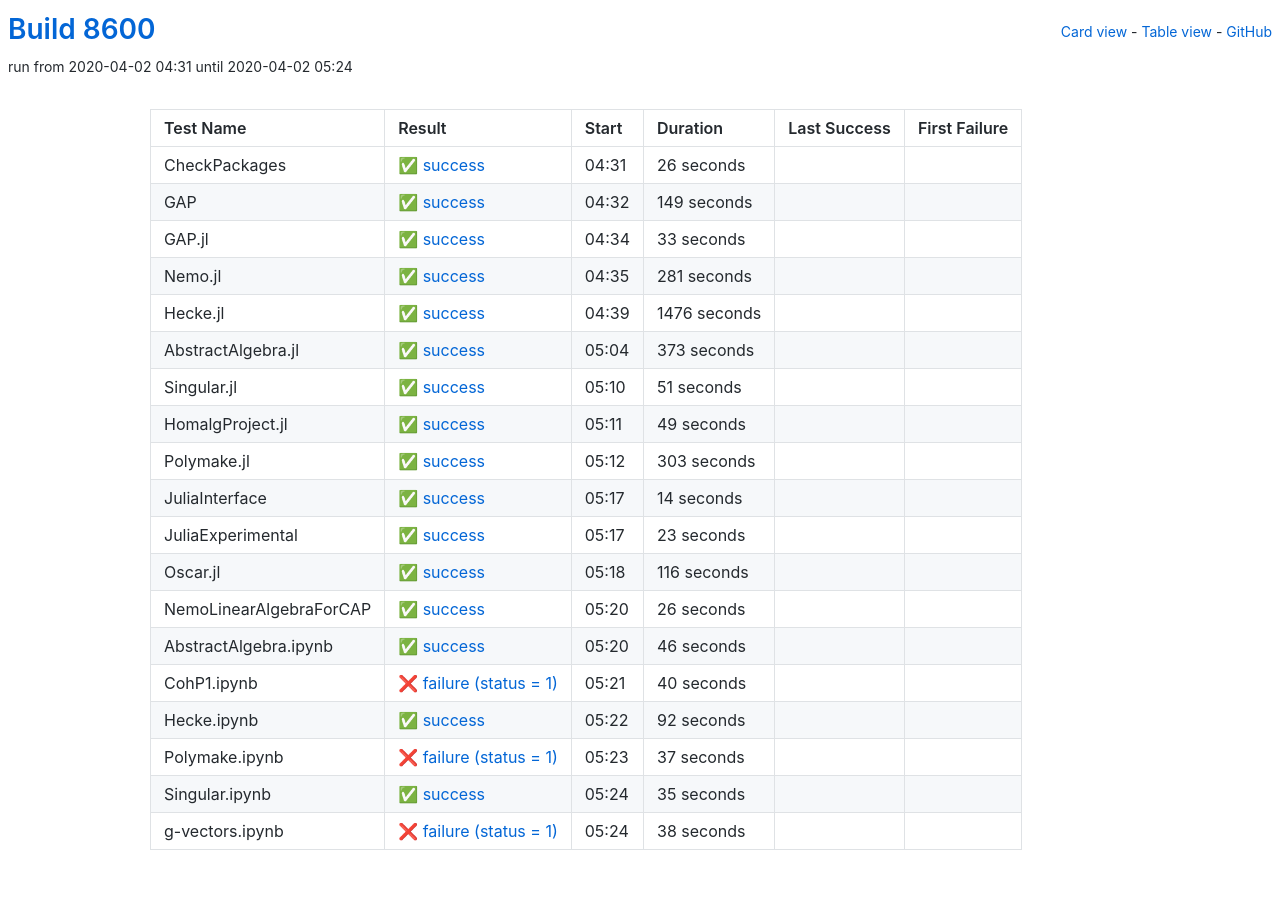
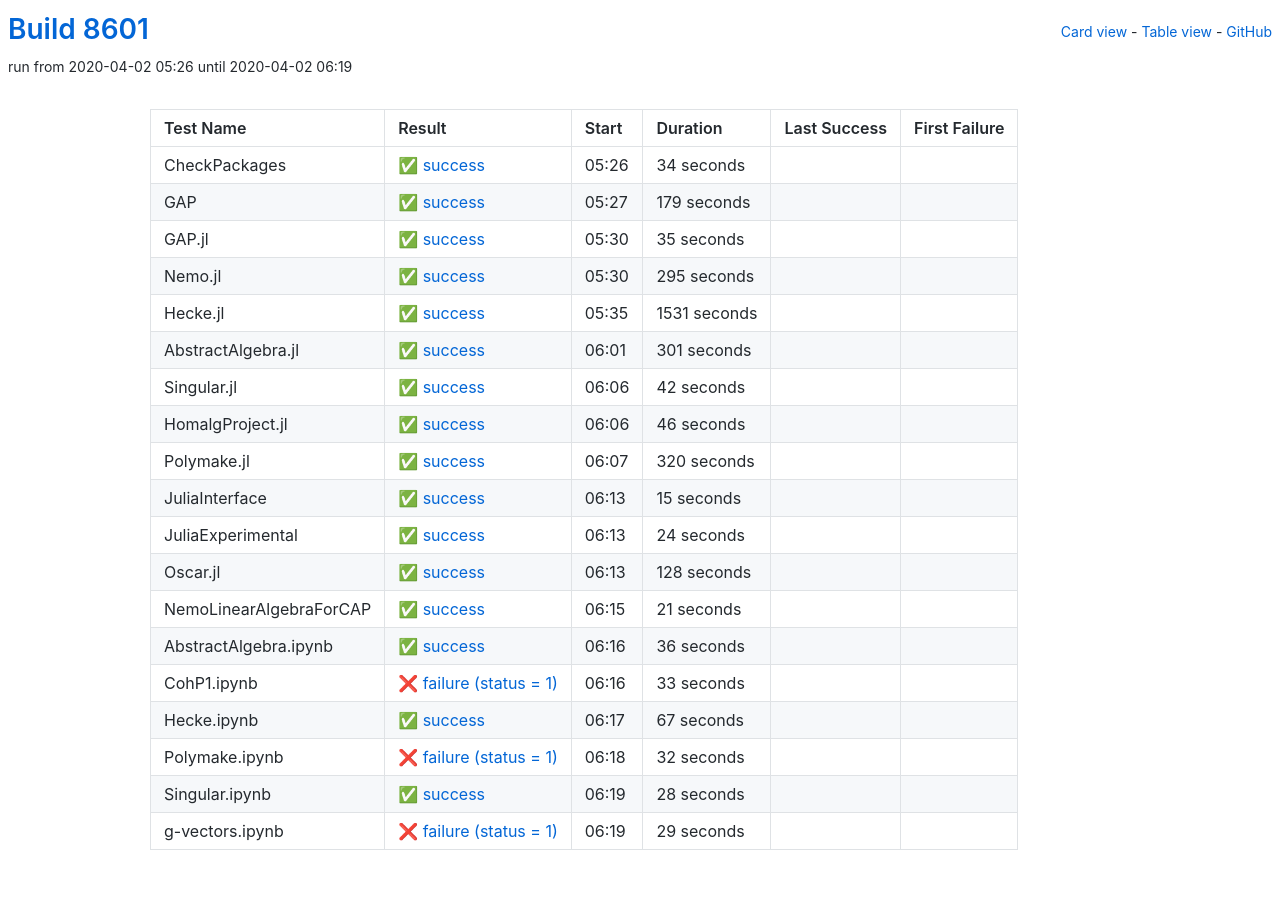
Before and after one commit to oscar-system/oscar-ci-status, a Jekyll site: the page built from table.html, in a window 1280 px wide. Built offline with Jekyll 4.4.1, drawn with Linux system fonts in a browser that asks for light colours.

Commit message:
Build 8601

```diff
--- a/_data/ci.yml
+++ b/_data/ci.yml
@@ -1,148 +1,82 @@
-build: 8600
-build_url: https://oscarci.mathematik.uni-kl.de/job/oscar/8600/
+build: 8601
+build_url: https://oscarci.mathematik.uni-kl.de/job/oscar/8601/
 job: oscar
 tests:
-- duration: 26
+- duration: 34
   exitcode: 0
   first_failure: false
   first_failure_url: null
   last_success: false
   last_success_url: null
-  log: https://oscarci.mathematik.uni-kl.de/job/oscar/8600/artifact/logs/build-8600/CheckPackages.log
+  log: https://oscarci.mathematik.uni-kl.de/job/oscar/8601/artifact/logs/build-8601/CheckPackages.log
   name: CheckPackages
-  start: 2020-04-02 04:31
+  start: 2020-04-02 05:26
   status: success
   success: true
-- duration: 149
+- duration: 179
   exitcode: 0
   first_failure: false
   first_failure_url: null
   last_success: false
   last_success_url: null
-  log: https://oscarci.mathematik.uni-kl.de/job/oscar/8600/artifact/logs/build-8600/GAP.log
+  log: https://oscarci.mathematik.uni-kl.de/job/oscar/8601/artifact/logs/build-8601/GAP.log
   name: GAP
-  start: 2020-04-02 04:32
+  start: 2020-04-02 05:27
   status: success
   success: true
-- duration: 33
+- duration: 35
   exitcode: 0
   first_failure: false
   first_failure_url: null
   last_success: false
   last_success_url: null
-  log: https://oscarci.mathematik.uni-kl.de/job/oscar/8600/artifact/logs/build-8600/GAP.jl.log
+  log: https://oscarci.mathematik.uni-kl.de/job/oscar/8601/artifact/logs/build-8601/GAP.jl.log
   name: GAP.jl
-  start: 2020-04-02 04:34
+  start: 2020-04-02 05:30
   status: success
   success: true
-- duration: 281
+- duration: 295
   exitcode: 0
   first_failure: false
   first_failure_url: null
   last_success: false
   last_success_url: null
-  log: https://oscarci.mathematik.uni-kl.de/job/oscar/8600/artifact/logs/build-8600/Nemo.jl.log
+  log: https://oscarci.mathematik.uni-kl.de/job/oscar/8601/artifact/logs/build-8601/Nemo.jl.log
   name: Nemo.jl
-  start: 2020-04-02 04:35
+  start: 2020-04-02 05:30
   status: success
   success: true
-- duration: 1476
+- duration: 1531
   exitcode: 0
   first_failure: false
   first_failure_url: null
   last_success: false
   last_success_url: null
-  log: https://oscarci.mathematik.uni-kl.de/job/oscar/8600/artifact/logs/build-8600/Hecke.jl.log
+  log: https://oscarci.mathematik.uni-kl.de/job/oscar/8601/artifact/logs/build-8601/Hecke.jl.log
   name: Hecke.jl
-  start: 2020-04-02 04:39
+  start: 2020-04-02 05:35
   status: success
   success: true
-- duration: 373
+- duration: 301
   exitcode: 0
   first_failure: false
   first_failure_url: null
   last_success: false
   last_success_url: null
-  log: https://oscarci.mathematik.uni-kl.de/job/oscar/8600/artifact/logs/build-8600/AbstractAlgebra.jl.log
+  log: https://oscarci.mathematik.uni-kl.de/job/oscar/8601/artifact/logs/build-8601/AbstractAlgebra.jl.log
   name: AbstractAlgebra.jl
-  start: 2020-04-02 05:04
+  start: 2020-04-02 06:01
   status: success
   success: true
-- duration: 51
+- duration: 42
   exitcode: 0
   first_failure: false
   first_failure_url: null
   last_success: false
   last_success_url: null
-  log: https://oscarci.mathematik.uni-kl.de/job/oscar/8600/artifact/logs/build-8600/Singular.jl.log
+  log: https://oscarci.mathematik.uni-kl.de/job/oscar/8601/artifact/logs/build-8601/Singular.jl.log
   name: Singular.jl
-  start: 2020-04-02 05:10
-  status: success
-  success: true
-- duration: 49
-  exitcode: 0
-  first_failure: false
-  first_failure_url: null
-  last_success: false
-  last_success_url: null
-  log: https://oscarci.mathematik.uni-kl.de/job/oscar/8600/artifact/logs/build-8600/HomalgProject.jl.log
-  name: HomalgProject.jl
-  start: 2020-04-02 05:11
-  status: success
-  success: true
-- duration: 303
-  exitcode: 0
-  first_failure: false
-  first_failure_url: null
-  last_success: false
-  last_success_url: null
-  log: https://oscarci.mathematik.uni-kl.de/job/oscar/8600/artifact/logs/build-8600/Polymake.jl.log
-  name: Polymake.jl
-  start: 2020-04-02 05:12
-  status: success
-  success: true
-- duration: 14
-  exitcode: 0
-  first_failure: false
-  first_failure_url: null
-  last_success: false
-  last_success_url: null
-  log: https://oscarci.mathematik.uni-kl.de/job/oscar/8600/artifact/logs/build-8600/JuliaInterface.log
-  name: JuliaInterface
-  start: 2020-04-02 05:17
-  status: success
-  success: true
-- duration: 23
-  exitcode: 0
-  first_failure: false
-  first_failure_url: null
-  last_success: false
-  last_success_url: null
-  log: https://oscarci.mathematik.uni-kl.de/job/oscar/8600/artifact/logs/build-8600/JuliaExperimental.log
-  name: JuliaExperimental
-  start: 2020-04-02 05:17
-  status: success
-  success: true
-- duration: 116
-  exitcode: 0
-  first_failure: false
-  first_failure_url: null
-  last_success: false
-  last_success_url: null
-  log: https://oscarci.mathematik.uni-kl.de/job/oscar/8600/artifact/logs/build-8600/Oscar.jl.log
-  name: Oscar.jl
-  start: 2020-04-02 05:18
-  status: success
-  success: true
-- duration: 26
-  exitcode: 0
-  first_failure: false
-  first_failure_url: null
-  last_success: false
-  last_success_url: null
-  log: https://oscarci.mathematik.uni-kl.de/job/oscar/8600/artifact/logs/build-8600/NemoLinearAlgebraForCAP.log
-  name: NemoLinearAlgebraForCAP
-  start: 2020-04-02 05:20
+  start: 2020-04-02 06:06
   status: success
   success: true
 - duration: 46
@@ -151,63 +85,129 @@
   first_failure_url: null
   last_success: false
   last_success_url: null
-  log: https://oscarci.mathematik.uni-kl.de/job/oscar/8600/artifact/logs/build-8600/AbstractAlgebra.ipynb.log
-  name: AbstractAlgebra.ipynb
-  start: 2020-04-02 05:20
+  log: https://oscarci.mathematik.uni-kl.de/job/oscar/8601/artifact/logs/build-8601/HomalgProject.jl.log
+  name: HomalgProject.jl
+  start: 2020-04-02 06:06
   status: success
   success: true
-- duration: 40
+- duration: 320
+  exitcode: 0
+  first_failure: false
+  first_failure_url: null
+  last_success: false
+  last_success_url: null
+  log: https://oscarci.mathematik.uni-kl.de/job/oscar/8601/artifact/logs/build-8601/Polymake.jl.log
+  name: Polymake.jl
+  start: 2020-04-02 06:07
+  status: success
+  success: true
+- duration: 15
+  exitcode: 0
+  first_failure: false
+  first_failure_url: null
+  last_success: false
+  last_success_url: null
+  log: https://oscarci.mathematik.uni-kl.de/job/oscar/8601/artifact/logs/build-8601/JuliaInterface.log
+  name: JuliaInterface
+  start: 2020-04-02 06:13
+  status: success
+  success: true
+- duration: 24
+  exitcode: 0
+  first_failure: false
+  first_failure_url: null
+  last_success: false
+  last_success_url: null
+  log: https://oscarci.mathematik.uni-kl.de/job/oscar/8601/artifact/logs/build-8601/JuliaExperimental.log
+  name: JuliaExperimental
+  start: 2020-04-02 06:13
+  status: success
+  success: true
+- duration: 128
+  exitcode: 0
+  first_failure: false
+  first_failure_url: null
+  last_success: false
+  last_success_url: null
+  log: https://oscarci.mathematik.uni-kl.de/job/oscar/8601/artifact/logs/build-8601/Oscar.jl.log
+  name: Oscar.jl
+  start: 2020-04-02 06:13
+  status: success
+  success: true
+- duration: 21
+  exitcode: 0
+  first_failure: false
+  first_failure_url: null
+  last_success: false
+  last_success_url: null
+  log: https://oscarci.mathematik.uni-kl.de/job/oscar/8601/artifact/logs/build-8601/NemoLinearAlgebraForCAP.log
+  name: NemoLinearAlgebraForCAP
+  start: 2020-04-02 06:15
+  status: success
+  success: true
+- duration: 36
+  exitcode: 0
+  first_failure: false
+  first_failure_url: null
+  last_success: false
+  last_success_url: null
+  log: https://oscarci.mathematik.uni-kl.de/job/oscar/8601/artifact/logs/build-8601/AbstractAlgebra.ipynb.log
+  name: AbstractAlgebra.ipynb
+  start: 2020-04-02 06:16
+  status: success
+  success: true
+- duration: 33
   exitcode: 1
   first_failure: false
   first_failure_url: null
   last_success: false
   last_success_url: null
-  log: https://oscarci.mathematik.uni-kl.de/job/oscar/8600/artifact/logs/build-8600/CohP1.ipynb.log
+  log: https://oscarci.mathematik.uni-kl.de/job/oscar/8601/artifact/logs/build-8601/CohP1.ipynb.log
   name: CohP1.ipynb
-  start: 2020-04-02 05:21
+  start: 2020-04-02 06:16
   status: failure
   success: false
-- duration: 92
+- duration: 67
   exitcode: 0
   first_failure: false
   first_failure_url: null
   last_success: false
   last_success_url: null
-  log: https://oscarci.mathematik.uni-kl.de/job/oscar/8600/artifact/logs/build-8600/Hecke.ipynb.log
+  log: https://oscarci.mathematik.uni-kl.de/job/oscar/8601/artifact/logs/build-8601/Hecke.ipynb.log
   name: Hecke.ipynb
-  start: 2020-04-02 05:22
+  start: 2020-04-02 06:17
   status: success
   success: true
-- duration: 37
+- duration: 32
   exitcode: 1
   first_failure: false
   first_failure_url: null
   last_success: false
   last_success_url: null
-  log: https://oscarci.mathematik.uni-kl.de/job/oscar/8600/artifact/logs/build-8600/Polymake.ipynb.log
+  log: https://oscarci.mathematik.uni-kl.de/job/oscar/8601/artifact/logs/build-8601/Polymake.ipynb.log
   name: Polymake.ipynb
-  start: 2020-04-02 05:23
+  start: 2020-04-02 06:18
   status: failure
   success: false
-- duration: 35
+- duration: 28
   exitcode: 0
   first_failure: false
   first_failure_url: null
   last_success: false
   last_success_url: null
-  log: https://oscarci.mathematik.uni-kl.de/job/oscar/8600/artifact/logs/build-8600/Singular.ipynb.log
+  log: https://oscarci.mathematik.uni-kl.de/job/oscar/8601/artifact/logs/build-8601/Singular.ipynb.log
   name: Singular.ipynb
-  start: 2020-04-02 05:24
+  start: 2020-04-02 06:19
   status: success
   success: true
-- duration: 38
+- duration: 29
   exitcode: 1
   first_failure: false
   first_failure_url: null
   last_success: false
   last_success_url: null
-  log: https://oscarci.mathematik.uni-kl.de/job/oscar/8600/artifact/logs/build-8600/g-vectors.ipynb.log
+  log: https://oscarci.mathematik.uni-kl.de/job/oscar/8601/artifact/logs/build-8601/g-vectors.ipynb.log
   name: g-vectors.ipynb
-  start: 2020-04-02 05:24
+  start: 2020-04-02 06:19
   status: failure
   success: false
```
Also changed, not shown: README.md.
